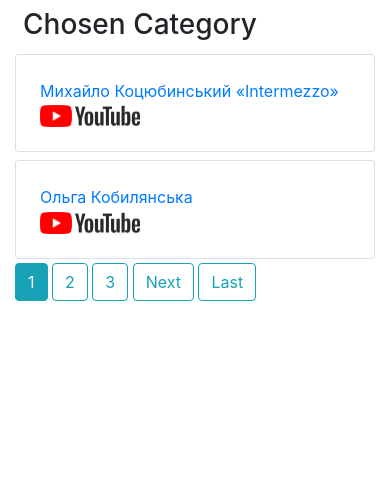
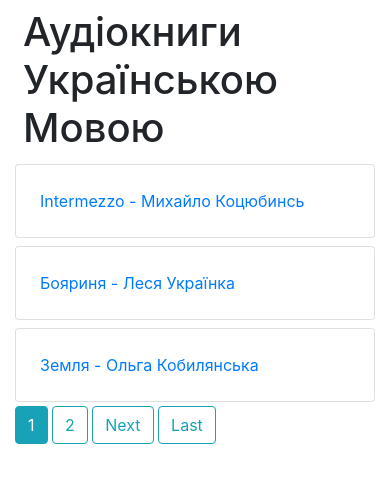
Before and after one commit to MykhailoGrynenko/Eneida, a Django app: page / in a window 390 px wide. Shown: the part 56-539 px from the top of the page. Run offline with Django 3.2, Linux system fonts and the light colour scheme; data comes from the database, SQL or seed files in the repository.

Commit message:
Eneida 17.06.2021

```diff
--- a/audiobooks/urls.py
+++ b/audiobooks/urls.py
@@ -1,7 +1,5 @@
 from django.urls import path
-# from . import views
-from .views import allAudiobooks, category_items, singleAudiobook, allCategories
-# from .sitemaps import AudiobookSitemap, CategorySitemap
+from .views import allAudiobooks, category_items, singleAudiobook, allCategories, allSeries
 # from django.contrib.sitemaps.views import sitemap
 # from django.conf import settings
 # from django.conf.urls.static import static
@@ -13,16 +11,13 @@ from .views import allAudiobooks, category_items, singleAudiobook, allCategories
 
 urlpatterns = [
     # path('sitemap.xml', sitemap, {'sitemaps': sitemaps}, name='django.contrib.sitemaps.views.sitemap'),
-    path('', allAudiobooks, name='allAudiobooks'),
-    #path('categories/<slug:slug>', views.category_items, name='audiobooks-categoryOne'),
-    #path('<slug:slug>', views.category_items, name='audiobooks-categoryOne'),
+
+    path('categories/<slug:category_slug>', category_items, name='audiobooks-categoryOne'),
     path('categories', allCategories, name='allCategories'),
-    path('categories/<slug:category_slug>', category_items, name='audiobooks-categoryOne'),
+    path('Series/<slug:series_slug>', allAudiobooks, name='allAudiobooks'),
     path('<slug:slug>', singleAudiobook, name='singleAudiobook'),
+    path('', allSeries, name='allSeries'),
 
-
- #   path('audiobook/>', views.category_items, name='audiobooks-categoryOne'),
-   # path('categoryTwo/', views.categoryTwo, name='categoryTwo'),
 ]
 
 # if settings.DEBUG:
--- a/audiobooks/views.py
+++ b/audiobooks/views.py
@@ -1,47 +1,12 @@
 from django.core.paginator import Paginator, EmptyPage, PageNotAnInteger
 from django.shortcuts import render
-from django.template import loader
-from .models import Category, Audiobook
-from django.http import HttpResponse, JsonResponse
-from django.views.generic import DetailView
+# from django.template import loader
+from .models import Category, Audiobook, Series
+# from django.http import HttpResponse, JsonResponse
+# from django.views.generic import DetailView
 
 
-def allAudiobooks(request):
-    audiobooks_list = Audiobook.objects.all()
-    # paginator = Paginator(audiobooks_list, 2)
-    # page = request.GET.get('page')
-    # try:
-    #     page_obj = paginator.page(page)
-    # except PageNotAnInteger:
-    #     page_obj = paginator.page(1)
-    # except EmptyPage:
-    #     page_obj = paginator.page(paginator.num_pages)
-    context = {
-        'Category': Category.objects.all(),
-        'Audiobook': pagination(request, audiobooks_list)
-    }
-    return render(request, 'allAudiobooks.html', context)
-
-  #  audios = Audiobook.objects.filter(categories__id=category_id)
-
-def allCategories(request):
-    categories_list = Category.objects.all()
-    # paginator = Paginator(categories_list, 2)
-    # page = request.GET.get('page')
-    # try:
-    #     page_obj = paginator.page(page)
-    # except PageNotAnInteger:
-    #     page_obj = paginator.page(1)
-    # except EmptyPage:
-    #     page_obj = paginator.page(paginator.num_pages)
-    context = {
-        # 'Audiobook': Audiobook.objects.all(),
-        'Category': pagination(request, categories_list),
-    }
-    return render(request, 'allCategories1.html', context)
-
-
-def pagination(request, pagination_list, items_on_page=2):
+def pagination(request, pagination_list, items_on_page=3):
     paginator = Paginator(pagination_list, items_on_page)
     page = request.GET.get('page')
     try:
@@ -53,21 +18,41 @@ def pagination(request, pagination_list, items_on_page=2):
     return page_obj
 
 
+def allSeries(request):
+    series_list = Series.objects.all()
+    context = {
+        'Category': Category.objects.all(),
+        'Series': pagination(request, series_list)
+    }
+    return render(request, 'allSeries.html', context)
+
+def allAudiobooks(request, series_slug):
+    audiobooks_list = Audiobook.objects.filter(series__slug=series_slug)
+    context = {
+        'Category': Category.objects.all(),
+        'Audiobook': audiobooks_list
+        # 'Audiobook': pagination(request, audiobooks_list)
+    }
+    return render(request, 'allAudiobooks.html', context)
+
+  #  audios = Audiobook.objects.filter(categories__id=category_id)
+
+def allCategories(request):
+    categories_list = Category.objects.all()
+    context = {
+        # 'Audiobook': Audiobook.objects.all(),
+        'Category': pagination(request, categories_list),
+    }
+    return render(request, 'allCategories1.html', context)
+
+
 def category_items(request, category_slug):
-    audiobooks_list = Audiobook.objects.filter(categories__slug=category_slug)
-    # paginator = Paginator(audiobooks_list, 2)
-    # page = request.GET.get('page')
-    # try:
-    #     page_obj = paginator.page(page)
-    # except PageNotAnInteger:
-    #     page_obj = paginator.page(1)
-    # except EmptyPage:
-    #     page_obj = paginator.page(paginator.num_pages)
+    series_list = Series.objects.filter(categories__slug=category_slug)
     context = {
-        'Audiobook': pagination(request, audiobooks_list),
+        'Series': pagination(request, series_list),
         'Category': Category.objects.all()
     }
-    return render(request, 'allAudiobooks.html', context)
+    return render(request, 'allSeries.html', context)
 
 
 def singleAudiobook(request, slug):
@@ -76,19 +61,3 @@ def singleAudiobook(request, slug):
         'Category': Category.objects.all()
     }
     return render(request, 'singleAudiobook.html', context)
-
-
-#def index(request):
- #   template = loader.get_template('audiobooks/index.html')
-    #return HttpResponse("Hello, world. You're at the audiobooks index.")
-    #return HttpResponse(template.render(request))
-  #  return HttpResponse(template.render({}, request))
-
-#def index(request):
-#    template = loader.get_template('audiobooks/index.html')
-    #return HttpResponse("Hello, world. You're at the audiobooks index.")
-    #return HttpResponse(template.render(request))
-#    return JsonResponse(template.render({}, request))
-
-#def index2(request):
- #   return JsonResponse({'status': 'ok'})
--- a/templates/_base.html
+++ b/templates/_base.html
@@ -19,7 +19,7 @@
 
         <!-- Nav -->
         <nav class="navbar navbar-expand-lg navbar-light bg-light">
-            <a class="navbar-brand" href="#">Меню сайту</a>
+            <a class="navbar-brand" href="{% url 'allSeries' %}">Меню сайту</a>
             <button class="navbar-toggler" type="button" data-toggle="collapse" data-target="#navbarSupportedContent"
                 aria-controls="navbarSupportedContent" aria-expanded="false" aria-label="Toggle navigation">
                 <span class="navbar-toggler-icon"></span>
@@ -28,7 +28,7 @@
             <div class="collapse navbar-collapse" id="navbarSupportedContent">
                 <ul class="navbar-nav mr-auto">
                     <li class="nav-item">
-                        <a class="nav-link" href="{% url 'allAudiobooks' %}">Головна</a>
+                        <a class="nav-link" href="{% url 'allSeries' %}">Головна</a>
                     </li>
                     <li class="nav-item">
                         <a class="nav-link" href="{% url 'allCategories' %}">Всі категорії</a>
@@ -47,7 +47,7 @@
                             <a class="dropdown-item" href="#">Action</a>
                             <a class="dropdown-item" href="#">Another action</a>
                             <div class="dropdown-divider"></div>
-                            <a class="dropdown-item" href="#">Something else here</a>
+                            <a class="dropdown-item" href="#">Something else</a>
                         </div>
                     </li>
                 </ul>
@@ -60,7 +60,7 @@
             <div class="row">
                 <div class="col">
                     <div class="mybox1">
-                        <h3 class="p-2 m-0">Chosen Category</h3>
+                        <h1 class="p-2 m-0">Аудіокниги Українською Мовою</h1>
                     </div>
                 </div>
             </div>
--- a/templates/allAudiobooks.html
+++ b/templates/allAudiobooks.html
@@ -5,65 +5,29 @@
 {% for Audiobook in Audiobook %}
 
 
-	<div class="mylist">
-        <ul class="list-group">
-            <li class="list-group-item p-4 my-1">
-				<div class="row">
-					<div class="col-12 col-md-10">
-						<a href="{% url 'singleAudiobook' Audiobook.slug %}">{{ Audiobook.title }}</a>
-					</div>
-					<div class="col-12 col-md-2">
-						<a href="https://www.youtube.com/watch?v={{ Audiobook.youtube_code }}">
-							<img src="{% static 'images/YouTube_button1.png' %}" title="Доступно на Youtube"
-								 width="100px" alt="Дивитись на YouTube">
-						</a>
-					</div>
-				</div>
-			</li>
-        </ul>
+<div class="accordion" id="accordionExample">
+  <div class="card">
+    <div class="card-header" id="headingOne">
+      <h2 class="mb-0">
+        <button class="btn btn-link btn-block text-left" type="button" data-toggle="collapse" data-target="#collapse{{ forloop.counter }}" aria-expanded="true" aria-controls="collapseOne">
+          <h3>{{ Audiobook.title }}</h3>
+        </button>
+      </h2>
     </div>
+
+    <div id="collapse{{ forloop.counter }}" class="collapse {% if forloop.counter == 1 %} show {% endif %}" aria-labelledby="headingOne" data-parent="#accordionExample">
+      <div class="card-body">
+        <div class="embed-responsive embed-responsive-16by9">
+            <iframe class="embed-responsive-item" src="https://www.youtube.com/embed/{{ Audiobook.youtube_code }}" title="YouTube video player" allowfullscreen></iframe>
+        </div>
+      </div>
+    </div>
+  </div>
+</div>
 
 
 {% endfor %}
 
-    			{% if Audiobook.has_previous %}
-					<a class="btn btn-outline-info mb-4" href="?page=1">First</a>
-					<a class="btn btn-outline-info mb-4" href="?page={{ Audiobook.previous_page_number }}">Previous</a>
-				{% endif %}
-
-				{% for num in Audiobook.paginator.page_range %}
-					{% if Audiobook.number == num %}
-						<a class="btn btn-info mb-4" href="?page={{num}}">{{ num }}</a>
-					{% elif num > Audiobook.number|add:'-3' and num < Audiobook.number|add:'3' %}
-						<a class="btn btn-outline-info mb-4" href="?page={{num}}">{{ num }}</a>
-					{% endif %}
-				{% endfor %}
-
-				{% if Audiobook.has_next %}
-					<a class="btn btn-outline-info mb-4" href="?page={{ Audiobook.next_page_number }}">Next</a>
-					<a class="btn btn-outline-info mb-4" href="?page={{ Audiobook.paginator.num_pages }}">Last</a>
-				{% endif %}
 
 
-
-
-
-				{% if Category.has_previous %}
-					<a class="btn btn-outline-info mb-4" href="?page=1">First</a>
-					<a class="btn btn-outline-info mb-4" href="?page={{ Category.previous_page_number }}">Previous</a>
-				{% endif %}
-
-				{% for num in Category.paginator.page_range %}
-					{% if Category.number == num %}
-						<a class="btn btn-info mb-4" href="?page={{num}}">{{ num }}</a>
-					{% elif num > Category.number|add:'-3' and num < Category.number|add:'3' %}
-						<a class="btn btn-outline-info mb-4" href="?page={{num}}">{{ num }}</a>
-					{% endif %}
-				{% endfor %}
-
-				{% if Category.has_next %}
-					<a class="btn btn-outline-info mb-4" href="?page={{ Category.next_page_number }}">Next</a>
-					<a class="btn btn-outline-info mb-4" href="?page={{ Category.paginator.num_pages }}">Last</a>
-				{% endif %}
-
 {% endblock content %}
--- a/templates/allCategories1.html
+++ b/templates/allCategories1.html
@@ -2,13 +2,13 @@
 {% load static %}
 
 {% block content %}
-{% for Category in Category %}
+{% for Series in Category %}
 
 
 	<div class="mylist">
         <ul class="list-group">
             <li class="list-group-item p-4 my-1">
-				<a href="{% url 'audiobooks-categoryOne' Category.slug %}">{{ Category.title }}</a>
+				<a href="{% url 'audiobooks-categoryOne' Series.slug %}">{{ Series.title }}</a>
 			</li>
         </ul>
     </div>
--- /dev/null
+++ b/templates/allSeries.html
@@ -0,0 +1,42 @@
+{% extends "_base.html" %}
+{% load static %}
+
+{% block content %}
+{% for Series in Series %}
+
+    <div class="mylist">
+        <ul class="list-group">
+            <li class="list-group-item p-4 my-1">
+				<div class="row">
+					<div class="col-12 col-md-10">
+						<a href="{% url 'allAudiobooks' Series.slug %}">{{ Series.title }}</a>
+					</div>
+				</div>
+			</li>
+        </ul>
+    </div>
+
+
+{% endfor %}
+
+    			{% if Series.has_previous %}
+					<a class="btn btn-outline-info mb-4" href="?page=1">First</a>
+					<a class="btn btn-outline-info mb-4" href="?page={{ Series.previous_page_number }}">Previous</a>
+				{% endif %}
+
+				{% for num in Series.paginator.page_range %}
+					{% if Series.number == num %}
+						<a class="btn btn-info mb-4" href="?page={{num}}">{{ num }}</a>
+					{% elif num > Series.number|add:'-3' and num < Series.number|add:'3' %}
+						<a class="btn btn-outline-info mb-4" href="?page={{num}}">{{ num }}</a>
+					{% endif %}
+				{% endfor %}
+
+				{% if Series.has_next %}
+					<a class="btn btn-outline-info mb-4" href="?page={{ Series.next_page_number }}">Next</a>
+					<a class="btn btn-outline-info mb-4" href="?page={{ Series.paginator.num_pages }}">Last</a>
+				{% endif %}
+
+
+
+{% endblock content %}
--- a/templates/singleAudiobook.html
+++ b/templates/singleAudiobook.html
@@ -1,7 +1,6 @@
 {% extends "_base.html" %}
 {% block content %}
 {% for Audiobook in Audiobook %}
-
 
 
 
@@ -29,5 +28,4 @@
 
 
 
-
 {% endblock content %}
```
Also changed, not shown: audiobooks/admin.py (+21 -12 lines), audiobooks/models.py (+18 -9 lines), requirements.txt (added, +27 -0 lines), templates/snippets.html (renamed from templates/test.html, +42 -1 lines), audiobooks/migrations/0001_initial.py, db.sqlite3.
